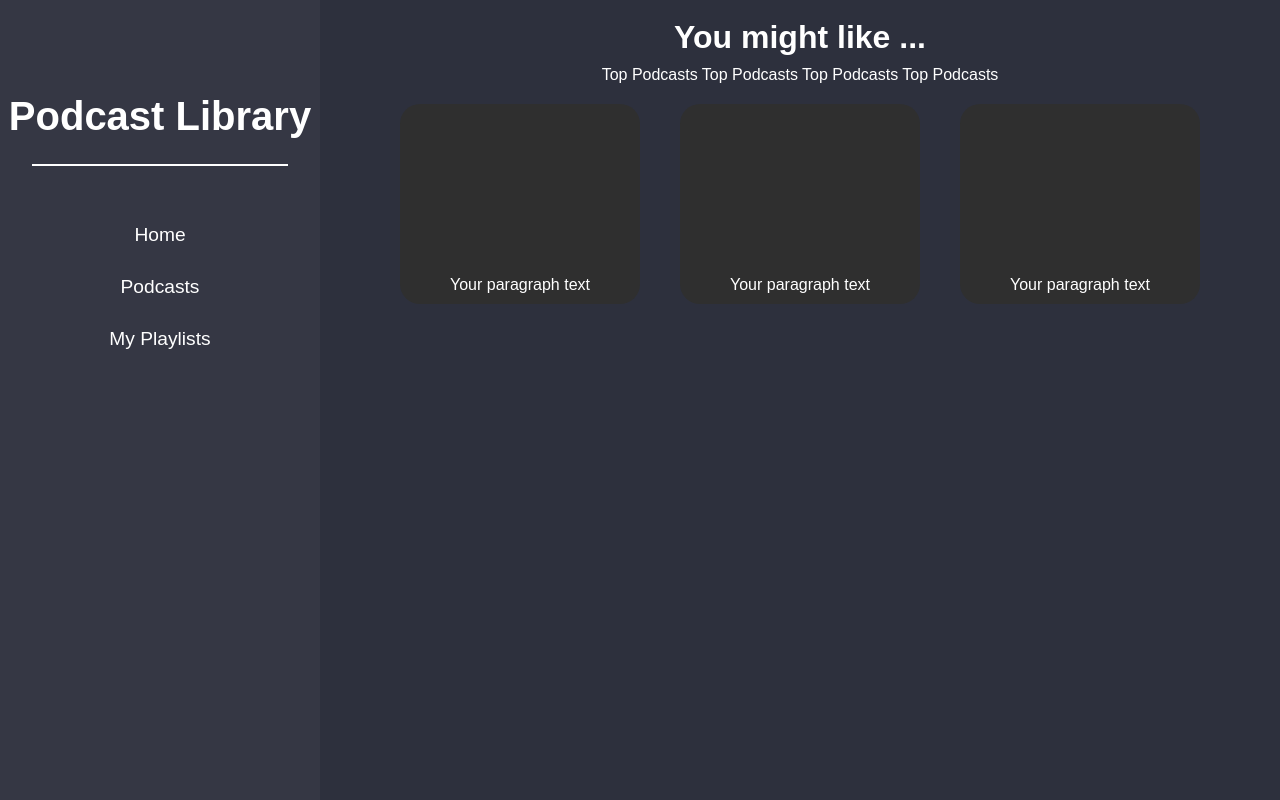
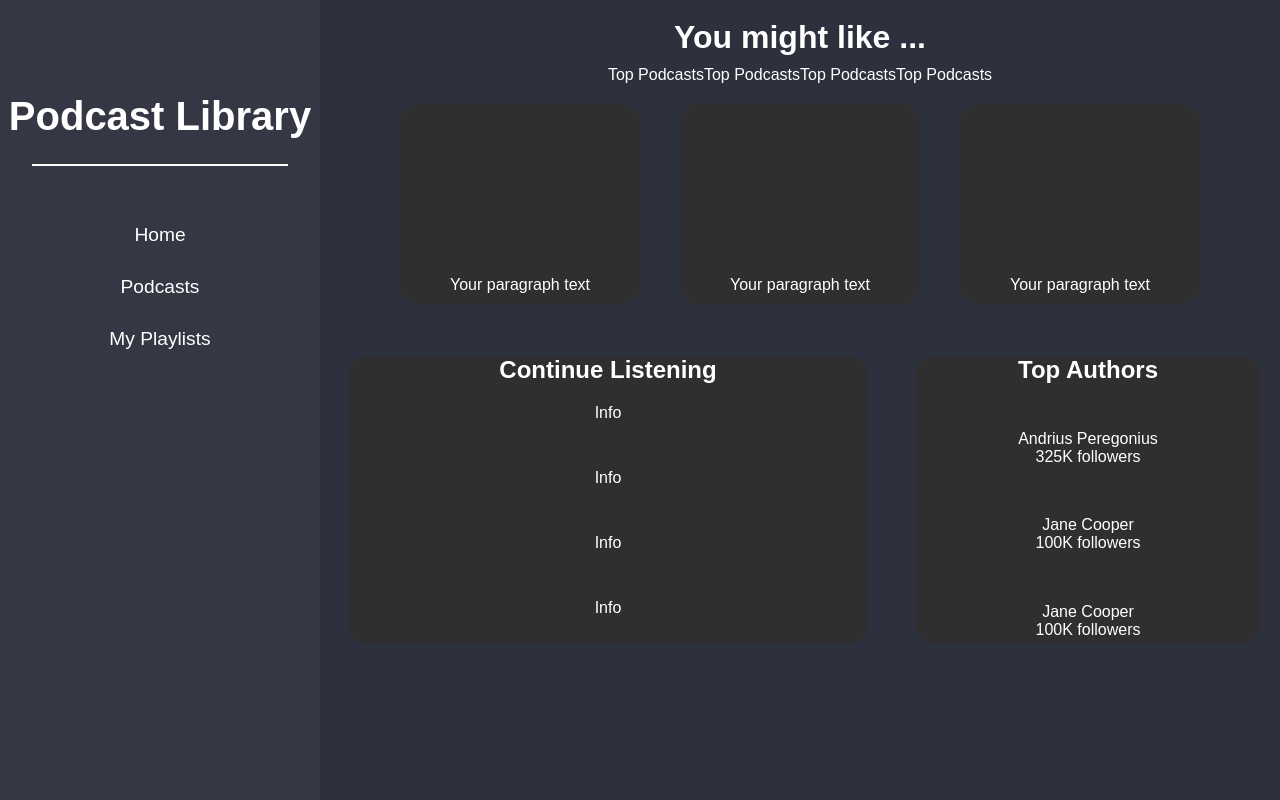
Before and after one commit to unix2dossss/Listen, a Flask app: template podcast/templates/layout.html in a window 1280 px wide. Run offline with Flask 3, Linux system fonts and the light colour scheme; the template is opened without the code that fills it, so the values that code supplies are empty.

Commit message:
Layed out bottom half section of the page

```diff
--- a/podcast/static/css/layout.css
+++ b/podcast/static/css/layout.css
@@ -5,6 +5,7 @@
     list-style: none;
     text-decoration: none;
     color: white;
+    /* border: 2.5px solid red; */
 }
 
 body,
@@ -82,7 +83,6 @@ nav {
     right: 0;
 }
 
-
 .top-section h1 {
     color: white;
     font-size: 2em;
@@ -90,8 +90,15 @@ nav {
 }
 
 .header {
+    display: flex;
+    justify-content: center;
     text-align: center;
     margin-top: 10px;
+    width: auto;
+}
+
+.header div {
+    margin: 0 20px;
 }
 
 .podcast-cards {
@@ -111,3 +118,63 @@ nav {
     justify-content: center;
     padding: 10px;
 }
+
+.bottom-section {
+    /* border: 2px solid white; */
+    width: 75%;
+    text-align: center;
+    position: absolute;
+    right: 0;
+    margin-top: 25%;
+    display: flex;
+    gap: 0px;
+}
+
+.continue-listening-container {
+    /* border: 2px solid yellow; */
+    width: 60%;
+    height: 360px;
+    display: flex;
+    justify-content: center;
+    align-items: center;
+}
+
+.continue-listening-block {
+    width: 90%;
+    height: 80%;
+    background-color: #2f2f2f;
+    border-radius: 20px;
+    display: flex;
+    flex-direction: column;
+    justify-content: space-between;
+}
+
+.continue-listening-block div {
+    flex: 1;
+    padding: 20px;
+
+}
+
+
+.top-authors-outer {
+    /* border: 2px solid white; */
+    width: 40%;
+    height: 360px;
+    display: flex;
+    justify-content: center;
+    align-items: center;
+}
+
+.top-authors {
+    width: 90%;
+    height: 80%;
+    background-color: #2f2f2f;
+    border-radius: 20px;
+    display: flex;
+    flex-direction: column;
+    justify-content: space-between;
+}
+
+.author {
+    margin: 5px 0;
+}
--- a/podcast/templates/layout.html
+++ b/podcast/templates/layout.html
@@ -43,6 +43,44 @@
                 </div>
             </div>
         </section>
+
+        <section class="bottom-section">
+            <div class="continue-listening-container">
+                <div class="continue-listening-block">
+                    <h2>Continue Listening</h2>
+                    <div>
+                        <p>Info</p>
+                    </div>
+                    <div>
+                        <p>Info</p>
+                    </div>
+                    <div>
+                        <p>Info</p>
+                    </div>
+                    <div>
+                        <p>Info</p>
+                    </div>
+                </div>
+            </div>
+            <div class="top-authors-outer">
+                <div class="top-authors">
+                    <h2>Top Authors</h2>
+                    <div class="author">
+                        <p>Andrius Peregonius</p>
+                        <p>325K followers</p>
+                    </div>
+                    <div class="author">
+                        <p>Jane Cooper</p>
+                        <p>100K followers</p>
+                    </div>
+                    <div class="author">
+                        <p>Jane Cooper</p>
+                        <p>100K followers</p>
+                    </div>
+                </div>
+            </div>
+        </section>
+    </div>
     </div>
 </body>
 </html>
```
